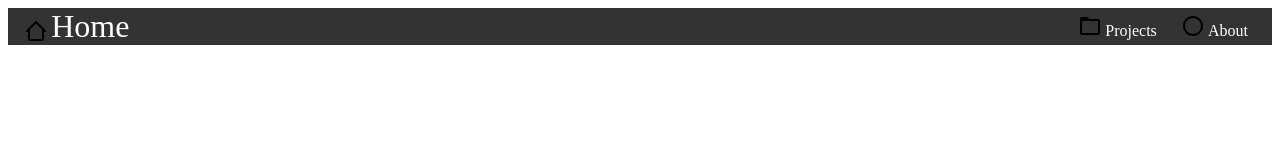
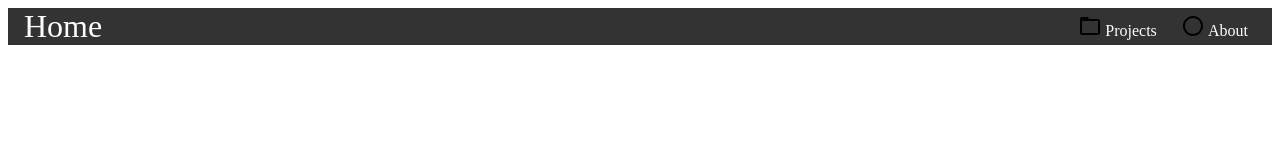
Before and after one commit to DemonMage/demonmage.com, a React (Vite) app in the folder demonmage.com/: page / in a window 1280 px wide. Shown: the top 160 px of the page. Built offline with nearby package versions, Linux system fonts and the light colour scheme.

Commit message:
Updated site title to not use image icon

```diff
--- a/demonmage.com/src/components/NavBar.css
+++ b/demonmage.com/src/components/NavBar.css
@@ -6,6 +6,10 @@
   align-items: center;
   gap: 2rem;
   padding: 0 1rem;
+}
+
+.site-title {
+  font-size: 2rem;
 }
 
 .navbar-item {
@@ -30,6 +34,7 @@
 .navbar-container a {
   color: inherit;
   text-decoration: none;
+  height: 100%;
 }
 
 .navbar-container li.active {
@@ -39,7 +44,3 @@
 .navbar-container li:hover {
   color: #777;
 }
-
-.site-title {
-  font-size: 2rem;
-}
--- a/demonmage.com/src/components/NavBar.jsx
+++ b/demonmage.com/src/components/NavBar.jsx
@@ -1,7 +1,5 @@
 import NavBarItem from "./NavBarItem";
-
 import "./NavBar.css";
-import HOME_IMAGE from "../assets/home.svg";
 import FOLDER_IMAGE from "../assets/folder.svg";
 import CIRCLE_IMAGE from "../assets/circle.svg";
 
@@ -13,12 +11,7 @@ function NavBar() {
 
   return (
     <div className="navbar-container">
-      <NavBarItem
-        className="site-title"
-        name="Home"
-        image={HOME_IMAGE}
-        link={HOME_LINK}
-      />
+      <NavBarItem className="site-title" name="Home" link={HOME_LINK} />
       <ul>
         <li>
           <NavBarItem
--- a/demonmage.com/src/components/NavBarItem.jsx
+++ b/demonmage.com/src/components/NavBarItem.jsx
@@ -7,7 +7,7 @@ function NavBarItem(props) {
         props.className === undefined ? "navbar-item" : props.className
       }
     >
-      <img src={props.image} />
+      {props.image && <img src={props.image} />}
       <a href={props.link}>{props.name}</a>
     </div>
   );
```
